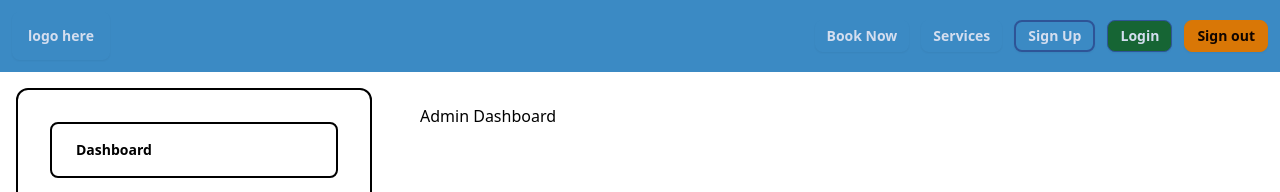
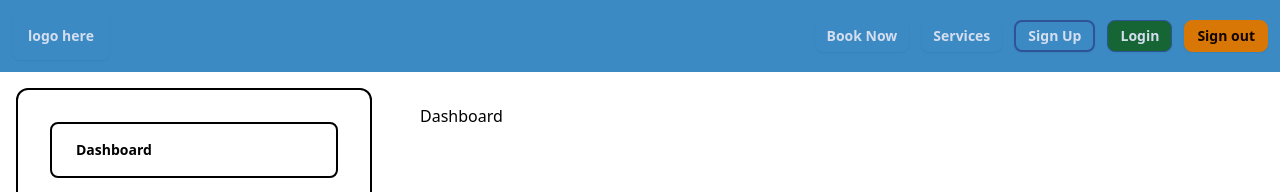
Before and after one commit to rajakrishna/dsd-cohort-2024, a Next.js app in the folder client/: page /admin in a window 1280 px wide. Shown: the top 192 px of the page. Built offline with nearby package versions, Linux system fonts and the light colour scheme.

Commit message:
text update on admin page

```diff
--- a/client/app/admin/page.jsx
+++ b/client/app/admin/page.jsx
@@ -1,3 +1,3 @@
 export default function AdminPage() {
-  return <div>Admin Dashboard</div>;
+  return <div>Dashboard</div>;
 }
```
